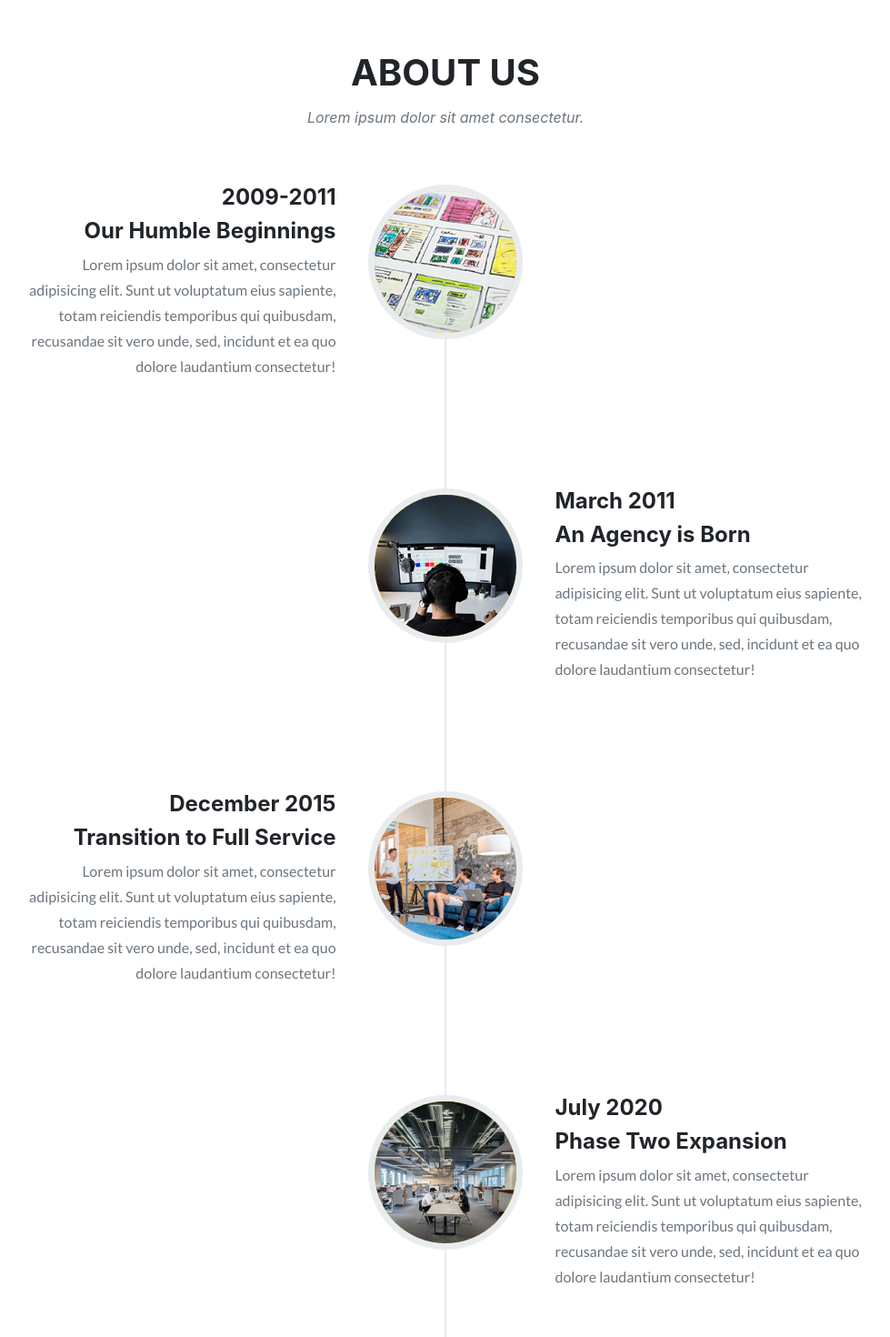
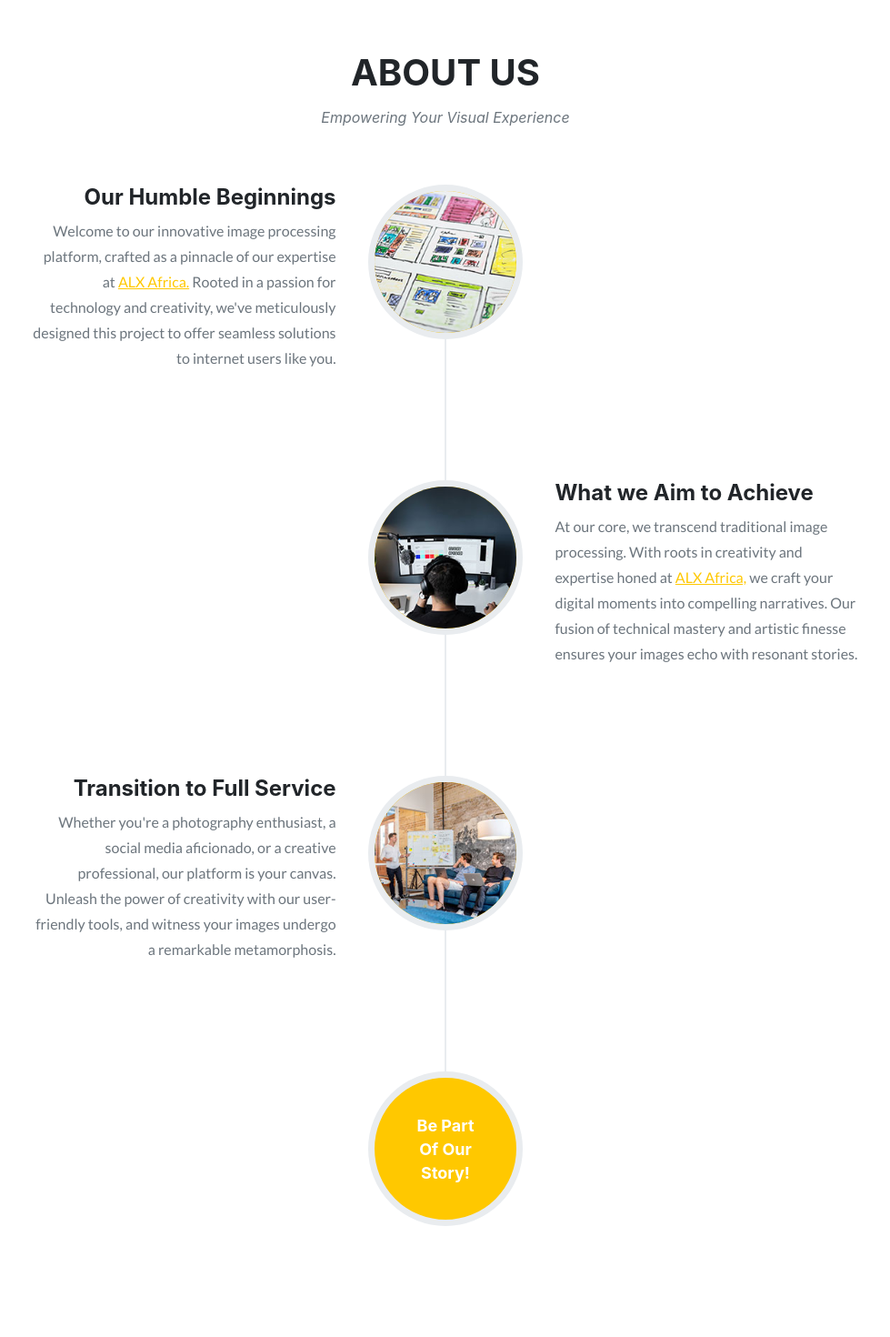
Before and after one commit to favydabs/Image-processing, a React (Create React App) app in the folder image-editing/: page /about in a window 1280 px wide. Shown: the part 120-1590 px from the top of the page at 91% size, without its empty margins (150-1129 px from the left). Built offline with nearby package versions, Linux system fonts and the light colour scheme.

Commit message:
added comments

```diff
--- a/image-editing/src/component/Landingpage/Pages/About.js
+++ b/image-editing/src/component/Landingpage/Pages/About.js
@@ -1,11 +1,13 @@
+// React library for building user interfaces
 import React from 'react'
+
+// Import images from the assets directory
 import img1 from '../assets/img/about/img1.jpg';
 import img2 from '../assets/img/about/img2.jpg';
 import img3 from '../assets/img/about/img3.jpg';
-import img4 from '../assets/img/about/img4.jpg';
 
 
-
+// Content for About Page
 function About() {
   return (
     <section className="page-section" id="about">
@@ -13,7 +15,7 @@ function About() {
           <div className="text-center">
             <h2 className="section-heading text-uppercase">About Us</h2>
             <h3 className="section-subheading text-muted">
-              Lorem ipsum dolor sit amet consectetur.
+              Empowering Your Visual Experience
             </h3>
           </div>
           <ul className="timeline">
@@ -27,15 +29,11 @@ function About() {
               </div>
               <div className="timeline-panel">
                 <div className="timeline-heading">
-                  <h4>2009-2011</h4>
                   <h4 className="subheading">Our Humble Beginnings</h4>
                 </div>
                 <div className="timeline-body">
                   <p className="text-muted">
-                    Lorem ipsum dolor sit amet, consectetur adipisicing elit.
-                    Sunt ut voluptatum eius sapiente, totam reiciendis
-                    temporibus qui quibusdam, recusandae sit vero unde, sed,
-                    incidunt et ea quo dolore laudantium consectetur!
+                    Welcome to our innovative image processing platform, crafted as a pinnacle of our expertise at <a href="https://www.alxafrica.com/">ALX Africa.</a> Rooted in a passion for technology and creativity, we've meticulously designed this project to offer seamless solutions to internet users like you.
                   </p>
                 </div>
               </div>
@@ -50,15 +48,11 @@ function About() {
               </div>
               <div className="timeline-panel">
                 <div className="timeline-heading">
-                  <h4>March 2011</h4>
-                  <h4 className="subheading">An Agency is Born</h4>
+                  <h4 className="subheading">What we Aim to Achieve</h4>
                 </div>
                 <div className="timeline-body">
                   <p className="text-muted">
-                    Lorem ipsum dolor sit amet, consectetur adipisicing elit.
-                    Sunt ut voluptatum eius sapiente, totam reiciendis
-                    temporibus qui quibusdam, recusandae sit vero unde, sed,
-                    incidunt et ea quo dolore laudantium consectetur!
+                    At our core, we transcend traditional image processing. With roots in creativity and expertise honed at <a href="https://www.alxafrica.com/">ALX Africa,</a> we craft your digital moments into compelling narratives. Our fusion of technical mastery and artistic finesse ensures your images echo with resonant stories.
                   </p>
                 </div>
               </div>
@@ -73,38 +67,11 @@ function About() {
               </div>
               <div className="timeline-panel">
                 <div className="timeline-heading">
-                  <h4>December 2015</h4>
                   <h4 className="subheading">Transition to Full Service</h4>
                 </div>
                 <div className="timeline-body">
                   <p className="text-muted">
-                    Lorem ipsum dolor sit amet, consectetur adipisicing elit.
-                    Sunt ut voluptatum eius sapiente, totam reiciendis
-                    temporibus qui quibusdam, recusandae sit vero unde, sed,
-                    incidunt et ea quo dolore laudantium consectetur!
-                  </p>
-                </div>
-              </div>
-            </li>
-            <li className="timeline-inverted">
-              <div className="timeline-image">
-                <img
-                  className="rounded-circle img-fluid"
-                  src={img4}
-                  alt="img4"
-                />
-              </div>
-              <div className="timeline-panel">
-                <div className="timeline-heading">
-                  <h4>July 2020</h4>
-                  <h4 className="subheading">Phase Two Expansion</h4>
-                </div>
-                <div className="timeline-body">
-                  <p className="text-muted">
-                    Lorem ipsum dolor sit amet, consectetur adipisicing elit.
-                    Sunt ut voluptatum eius sapiente, totam reiciendis
-                    temporibus qui quibusdam, recusandae sit vero unde, sed,
-                    incidunt et ea quo dolore laudantium consectetur!
+                    Whether you're a photography enthusiast, a social media aficionado, or a creative professional, our platform is your canvas. Unleash the power of creativity with our user-friendly tools, and witness your images undergo a remarkable metamorphosis.
                   </p>
                 </div>
               </div>
--- a/image-editing/src/component/Landingpage/Pages/Footer.js
+++ b/image-editing/src/component/Landingpage/Pages/Footer.js
@@ -1,5 +1,7 @@
+// React library for building user interfaces
 import React from 'react'
 
+// Footer Content
 function Footer() {
   return (
     <footer className="footer py-4">
--- a/image-editing/src/component/Landingpage/Pages/Homepage.js
+++ b/image-editing/src/component/Landingpage/Pages/Homepage.js
@@ -1,6 +1,7 @@
 import React from "react";
 import "./pages.css";
 
+// App's homepage welcoming all users
 function Homepage() {
   return (
 
```
Also changed, not shown: image-editing/src/App.js (+5 -2 lines), image-editing/src/component/Landingpage/Pages/Team.js (+6 -1 lines).
